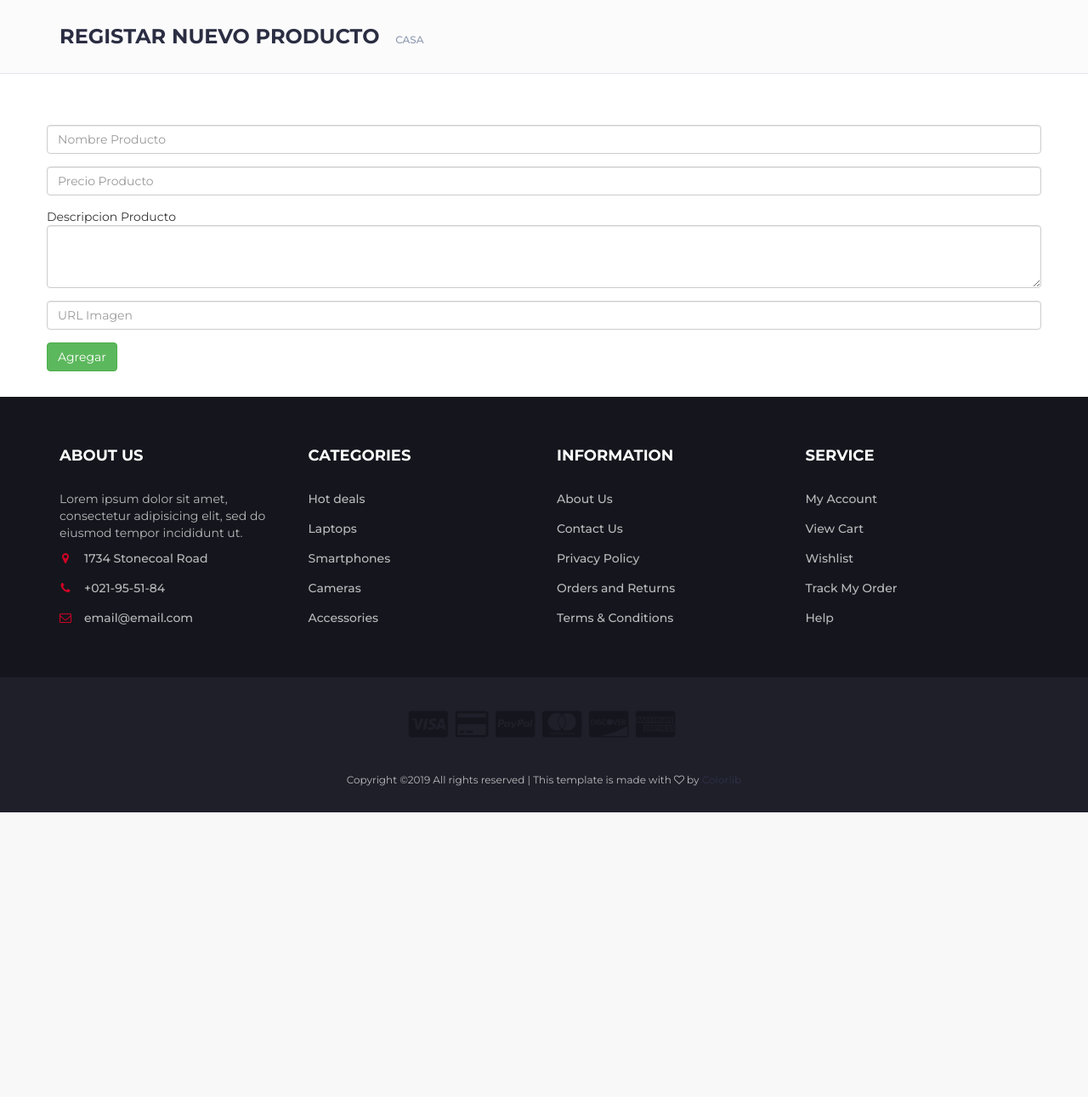
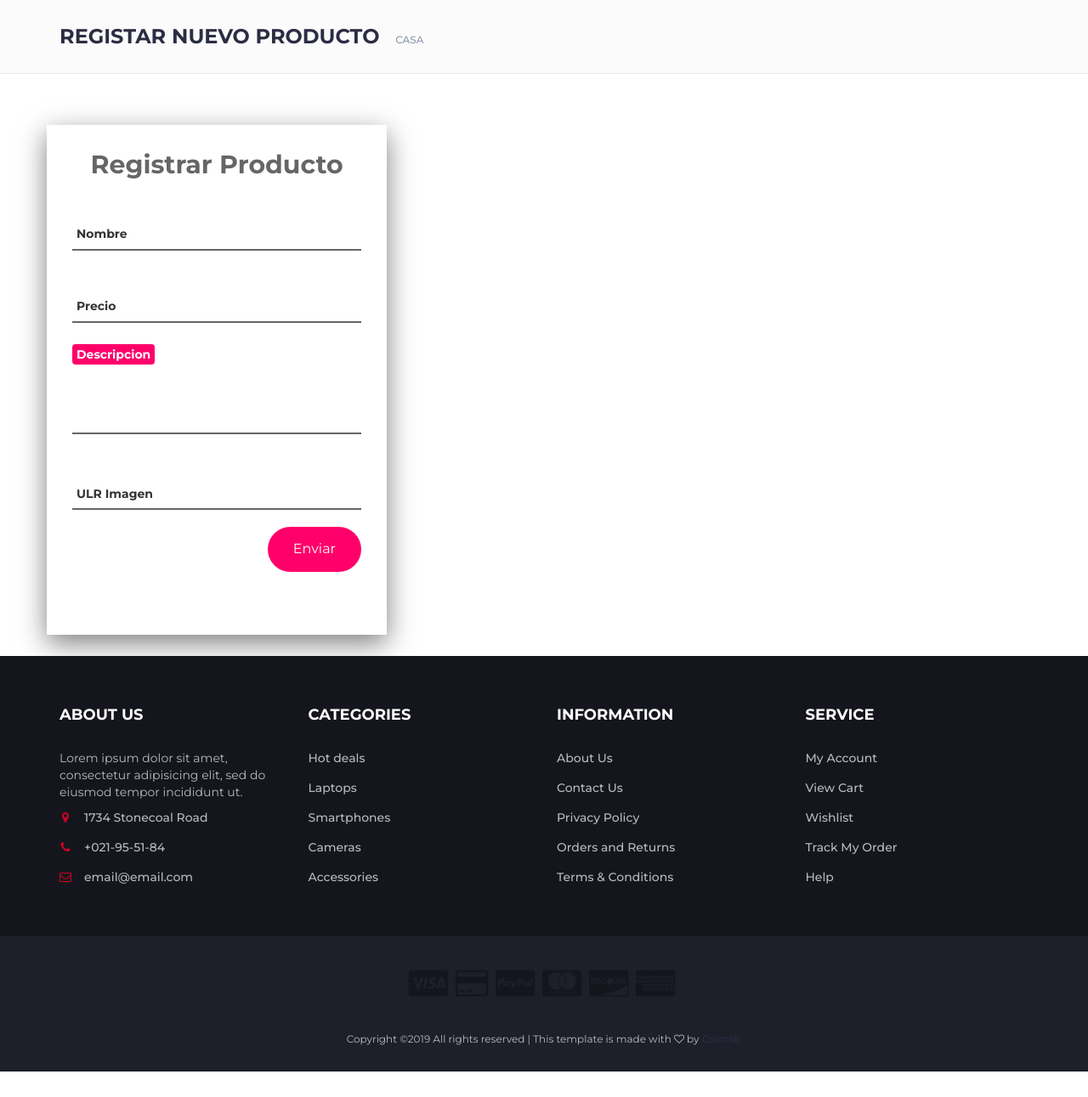
Before and after one commit to DaironC/ElectricStore, a Flask app: page /agregar in a window 1280 px wide. Shown: the part 213-1504 px from the top of the page at 85% size. Before the commit the page ends 1169 px from the top, so only its background shows below. Run offline with Flask 2, Linux system fonts and the light colour scheme; some libraries are stand-ins or nearby versions.

Commit message:
Se realizo el formulario en agregarProducto y en perfecto funcionamiento con la bd

```diff
--- a/static/css/style.css
+++ b/static/css/style.css
@@ -2002,6 +2002,7 @@ textarea.input {
 ===========================================================*/
 
 #footer {
+  margin-top: 25px;
   background: #15161D;
   color: #B9BABC;
 }
@@ -2188,3 +2189,86 @@ textarea.input {
     margin-top: 10px;
   }
 }
+
+/* codigo css para formulario de agregar y actualizar */
+
+.wrapper{
+
+
+  left: 50%;
+  height: 600px;
+  width: 400px;
+  padding: 30px;
+  box-sizing: border-box;
+  background: #FFF;
+  box-shadow: 0 10px 30px rgba(0,0,0,.5);
+}
+
+.wrapper h2{
+
+  color: #666;
+  margin: 0;
+  padding: 0;
+  text-align: center;
+  font-size: 30px;
+}
+
+.input-field{
+  position: relative;
+  width: 100%;
+  margin-top: 50px;
+}
+
+.input-field input,
+.input-field textarea{
+ width: 100%;
+ padding: 5px 0;
+ box-sizing: border-box;
+ background: transparent;
+ border: none;
+ outline: none;
+ border-bottom: 2px solid #666;
+ font-size: 16px;
+ color: #666;
+ font-weight: 700;
+ resize: none;
+}
+
+.input-field label{
+  position: absolute;
+  top: 0;
+  left: 0;
+  padding: 5px;
+  pointer-events: none;
+  font-weight: 700;
+  transition: 0.5s;
+}
+
+.input-field input:focus + label,
+.input-field textarea:focus + label,
+.input-field input:valid + label,
+.input-field textarea:valid + label{
+  top: -25px;
+  font-size: 14px;
+  padding: 2px 5px;
+  background: #FF006a;
+  color: #FFF;
+  border-radius: 4px;
+}
+
+.btn{
+  margin-top: 20px;
+  background: #ff006a;
+  color: #fff;
+  padding: 15px 30px;
+  border: none;
+  outline: none;
+  border-radius: 30px;
+  font-size: 16px;
+  transition: 0.5s;
+  float: right;
+}
+
+.btn:hover{
+  background: #6b3aff;
+}
--- a/templates/agregarProducto.html
+++ b/templates/agregarProducto.html
@@ -212,28 +212,30 @@
 				<!-- row -->
 				<div class="row">
 
-						<form action="/agregarProducto" method="POST" >
-							<div class="form-group">
-									<input type="text" class="form-control" name="nombre" placeholder="Nombre Producto">
+					<div class="wrapper">
+						<h2>Registrar Producto</h2>
+						<form action="/agregarProducto" method="POST">
+
+							<div class="input-field">
+								<input type="text" name="nombre" required>
+								<label>Nombre</label>
 							</div>
-							<div class="form-group">
-									<input type="number" class="form-control" name="precio" placeholder="Precio Producto">
+							<div class="input-field">
+									<input type="text" name="precio" required>
+									<label>Precio</label>
 							</div>
-							<div class="form-group">
-									<placeholder>Descripcion Producto</placeholder>
-									<textarea class="form-control" name="descripcion" rows="3"></textarea>
+							<div class="input-field">
+									<textarea name="descripcion" rows="3"></textarea>
+										<label>Descripcion</label>
 							</div>
-							<div class="form-group">
-									<input type="text" class="form-control" name="imagen" placeholder="URL Imagen">
+							<div class="input-field">
+									<input type="text" name="imagen" required>
+									<label>ULR Imagen</label>
 							</div>
 
-							<button type="submit" class="btn btn-success">
-									Agregar
-							</button>
-
-					</form>
-
-				</div>
+							<input type="submit" value="Enviar" class="btn">
+						</form>
+					</div>
 				<!-- /row -->
 			</div>
 			<!-- /container -->
```
